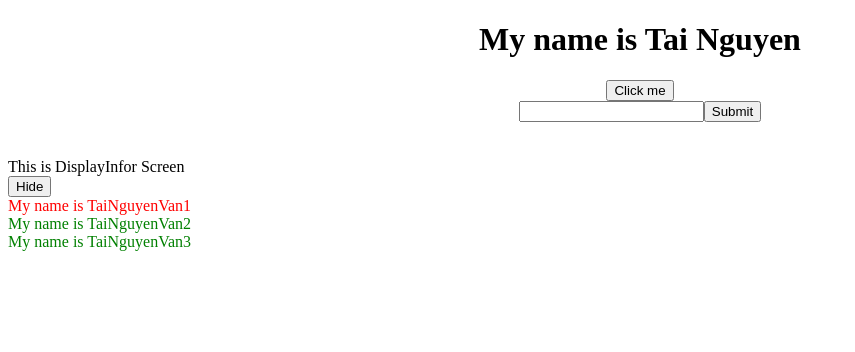
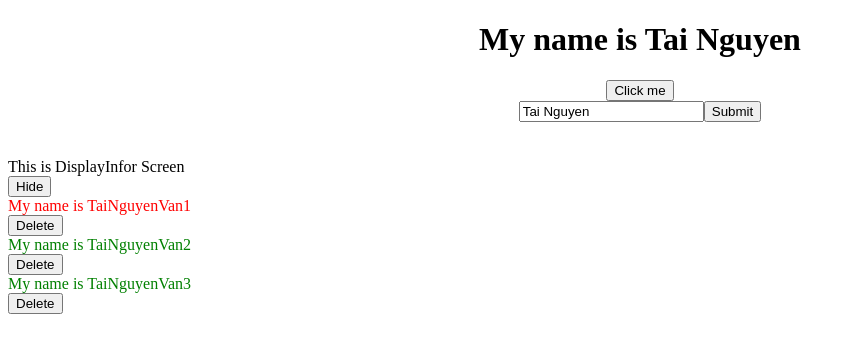
Before and after one commit to tobinguyenx/HideListUser, a React (Create React App) app: page / in a window 1280 px wide. Shown: the top 352 px of the page, without its empty margins (0-855 px from the left). Built offline with nearby package versions, Linux system fonts and the light colour scheme.

Commit message:
button delete list user

```diff
--- a/src/components/DisplayInfor.js
+++ b/src/components/DisplayInfor.js
@@ -24,11 +24,20 @@ class DisplayInfor extends React.Component {
           >
             {this.state.isShowListUser === true ? "Hide" : "Show"}
           </button>
+
           {this.state.isShowListUser &&
             listUsers.map((user) => {
               return (
                 <div key={user.id} className={+user.age > 18 ? "green" : "red"}>
                   My name is {user.name}
+                  <br />
+                  <button
+                    onClick={() => {
+                      this.props.handleDeleteUser(user.id);
+                    }}
+                  >
+                    Delete
+                  </button>
                 </div>
               );
             })}
--- a/src/components/MyComponent.js
+++ b/src/components/MyComponent.js
@@ -11,13 +11,32 @@ class MyComponent extends React.Component {
     ],
   };
 
+  handleAddnewUser = (useObj) => {
+    console.log(useObj);
+    this.setState({
+      listUsers: [useObj, ...this.state.listUsers],
+    });
+  };
+
+  handleDeleteUser = (userId) => {
+    let listUsersClone = this.state.listUsers;
+    listUsersClone = listUsersClone.filter((item) => item.id !== userId);
+    this.setState({
+      listUsers: listUsersClone,
+    });
+  };
+
   render() {
     return (
       <div>
-        <UserInfor></UserInfor>
+        <UserInfor handleAddnewUser={this.handleAddnewUser}></UserInfor>
         <br />
         <br />
-        <DisplayInfor listUsers={this.state.listUsers}></DisplayInfor>
+
+        <DisplayInfor
+          listUsers={this.state.listUsers}
+          handleDeleteUser={this.handleDeleteUser}
+        ></DisplayInfor>
       </div>
     );
   }
--- a/src/components/UserInfor.js
+++ b/src/components/UserInfor.js
@@ -4,6 +4,7 @@ class UserInfor extends React.Component {
   state = {
     name: "Tai Nguyen",
     location: "Melbourne, VIC",
+    age: "",
   };
 
   handleClick(event) {
@@ -15,11 +16,20 @@ class UserInfor extends React.Component {
     });
   }
 
-  handleChange(event) {
+  handleChange = (event) => {
     this.setState({
-      // name: event.target.value;
+      name: event.target.value,
     });
-  }
+  };
+
+  handleOnSubmit = (event) => {
+    event.preventDefault();
+    this.props.handleAddnewUser({
+      id: Math.floor(Math.random() * 100 + 1),
+      name: this.state.name,
+      age: this.state.age,
+    });
+  };
 
   render() {
     return (
@@ -33,14 +43,14 @@ class UserInfor extends React.Component {
           Click me
         </button>
 
-        <form>
+        <form onSubmit={this.handleOnSubmit}>
           <input
             type="text"
-            onChange={(event) => {
-              this.handleChange();
-            }}
+            value={this.state.name}
+            onChange={this.handleChange}
           />
-          <button>Submit</button>
+
+          <button type="submit">Submit</button>
         </form>
       </div>
     );
```
